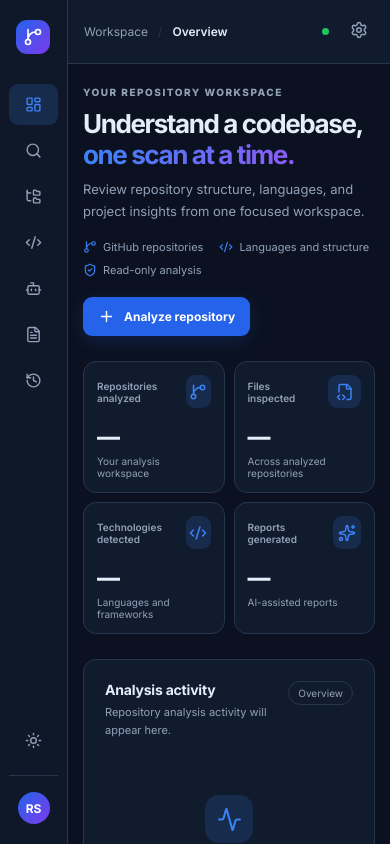
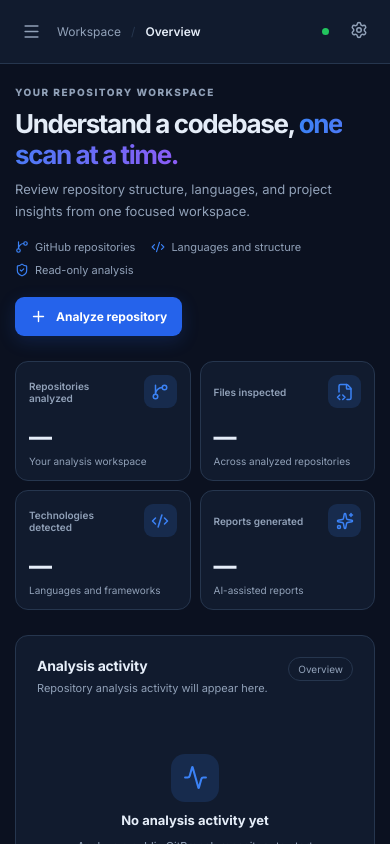
Before and after one commit to praveenprofessional18-maker/RepoSence, a React (Vite) app in the folder frontend/: page /dashboard in a window 390 px wide. Shown: the top 844 px of the page. Built offline with nearby package versions, Linux system fonts and the light colour scheme.

Commit message:
Add accessible mobile navigation drawer

```diff
--- a/frontend/src/components/layout/AppShell.jsx
+++ b/frontend/src/components/layout/AppShell.jsx
@@ -1,5 +1,6 @@
+import { useEffect, useState } from 'react'
 import { NavLink, Outlet, useLocation } from 'react-router-dom'
-import { Activity, Bot, ChevronDown, Code2, FileCode2, FileText, FolderTree, History, LayoutDashboard, Moon, Search, Settings, Sun, GitBranch } from 'lucide-react'
+import { Activity, Bot, ChevronDown, Code2, FileCode2, FileText, FolderTree, History, LayoutDashboard, Menu, Moon, Search, Settings, Sun, GitBranch } from 'lucide-react'
 import { useTheme } from '../../context/ThemeContext'
 
 const navItems = [
@@ -16,15 +17,28 @@ export default function AppShell() {
   const { theme, toggleTheme } = useTheme()
   const { pathname } = useLocation()
   const currentPage = navItems.find(({ to }) => to === pathname)?.label || 'Repository intelligence'
+  const [sidebarOpen, setSidebarOpen] = useState(false)
+
+  useEffect(() => {
+    if (!sidebarOpen) return undefined
+
+    const handleKeyDown = (event) => {
+      if (event.key === 'Escape') setSidebarOpen(false)
+    }
+
+    window.addEventListener('keydown', handleKeyDown)
+    return () => window.removeEventListener('keydown', handleKeyDown)
+  }, [sidebarOpen])
 
   return (
     <div className="app-shell">
-      <aside className="sidebar">
+      {sidebarOpen && <button className="sidebar-backdrop" type="button" aria-label="Close navigation" onClick={() => setSidebarOpen(false)} />}
+      <aside id="workspace-navigation" className={`sidebar ${sidebarOpen ? 'sidebar-open' : ''}`}>
         <div className="brand"><span className="brand-mark"><GitBranch size={20}/></span><span>Repo<span className="brand-accent">Sense</span></span></div>
         <div className="workspace-label">WORKSPACE</div>
         <nav className="nav-list" aria-label="Workspace navigation">
           {navItems.map(({ to, label, icon: Icon }) => (
-            <NavLink key={to} to={to} end={to === '/dashboard'} className={({ isActive }) => `nav-link ${isActive ? 'active' : ''}`}>
+            <NavLink key={to} to={to} end={to === '/dashboard'} onClick={() => setSidebarOpen(false)} className={({ isActive }) => `nav-link ${isActive ? 'active' : ''}`}>
               <Icon size={17}/><span>{label}</span>
             </NavLink>
           ))}
@@ -39,7 +53,10 @@ export default function AppShell() {
       </aside>
       <main className="main-area">
         <header className="topbar">
+        <div className="topbar-leading">
+          <button className="icon-button menu-button" type="button" aria-label="Open navigation" aria-expanded={sidebarOpen} aria-controls="workspace-navigation" onClick={() => setSidebarOpen(true)}><Menu size={19}/></button>
           <div className="breadcrumb"><span>Workspace</span><span className="crumb-sep">/</span><strong>{currentPage}</strong></div>
+        </div>
           <div className="top-actions"><span className="status-dot"/> <span className="status-text">All systems operational</span><button className="icon-button" aria-label="Settings"><Settings size={18}/></button></div>
         </header>
         <div className="page-content"><Outlet /></div>
--- a/frontend/src/styles.css
+++ b/frontend/src/styles.css
@@ -78,3 +78,16 @@ h1 { font-size:clamp(26px,3vw,35px); letter-spacing:-1.4px; margin:10px 0 8px; }
 .button-primary,.button-secondary,.icon-button,.nav-link,.text-link { transition:background-color .18s ease, color .18s ease, border-color .18s ease, box-shadow .18s ease; }
 .button-primary:focus-visible,.button-secondary:focus-visible,.icon-button:focus-visible,.nav-link:focus-visible,.text-link:focus-visible { outline:3px solid color-mix(in srgb,var(--blue) 55%,transparent); outline-offset:3px; }
 .button-secondary:hover { border-color:var(--blue); color:var(--blue); }
+.topbar-leading { display:flex; align-items:center; gap:10px; }
+.menu-button,.sidebar-backdrop { display:none; }
+@media(max-width:720px) {
+  .sidebar { width:min(280px,85vw); padding:20px 16px; transform:translateX(-100%); transition:transform .2s ease; z-index:20; }
+  .sidebar.sidebar-open { transform:translateX(0); }
+  .sidebar .brand { padding:0 10px 30px; }
+  .sidebar .brand > span:last-child,.sidebar .workspace-label,.sidebar .nav-link span,.sidebar .profile-mini > div:not(.avatar),.sidebar .profile-mini > svg { display:initial; }
+  .sidebar .nav-link { justify-content:flex-start; padding:11px 12px; }
+  .sidebar .profile-mini { justify-content:flex-start; }
+  .main-area { margin-left:0; }
+  .menu-button { display:grid; place-items:center; }
+  .sidebar-backdrop { display:block; position:fixed; inset:0; z-index:15; border:0; background:#02061799; }
+}
```
